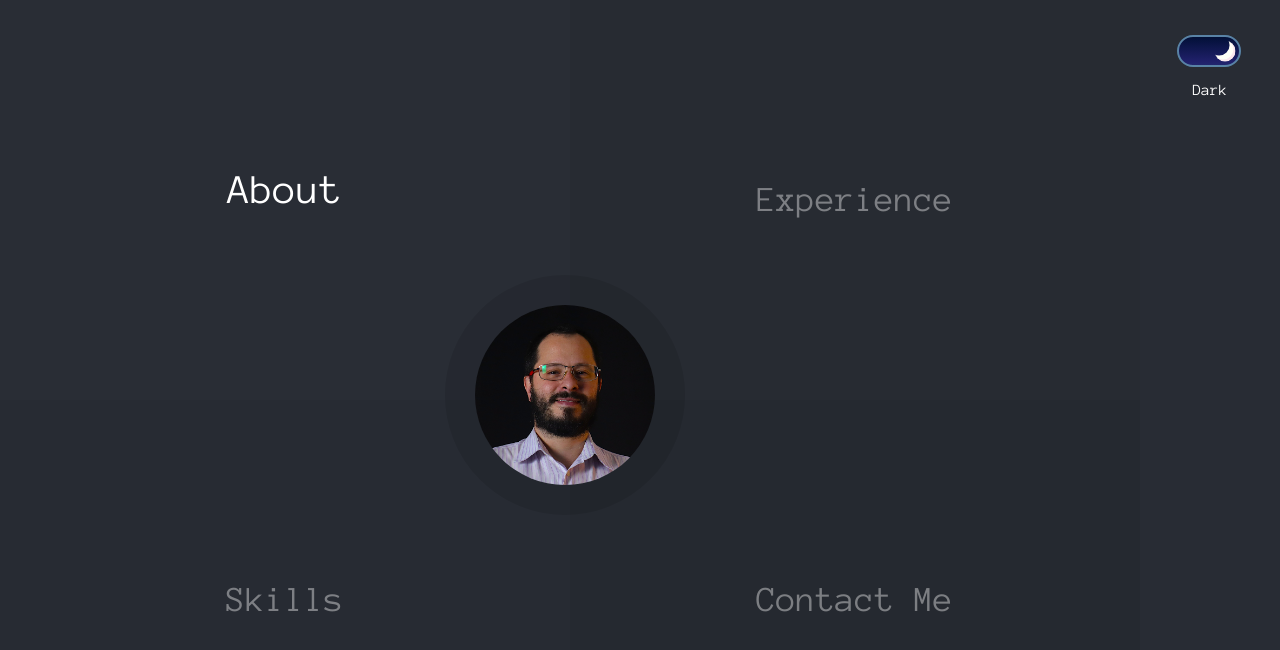
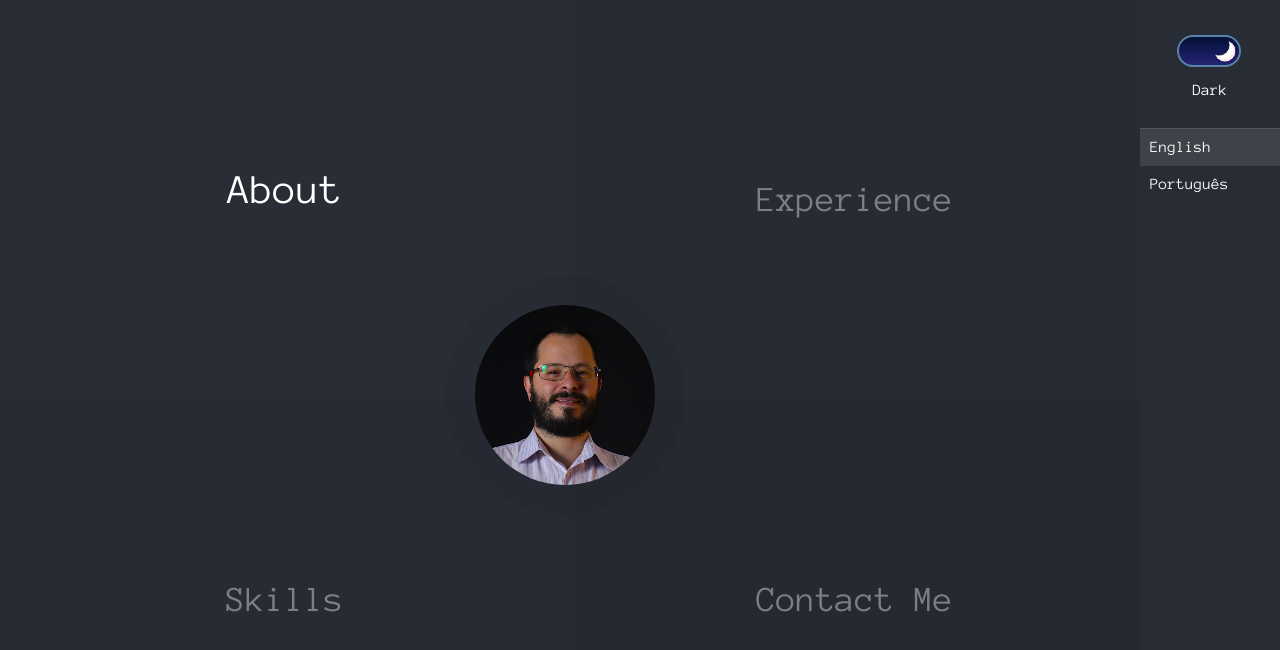
Before and after one commit to gabriel-silveira/gabriel-silveira-react-website, a React (Create React App) app: page / in a window 1280 px wide. Shown: the top 650 px of the page. Built offline with nearby package versions, Linux system fonts and the light colour scheme.

Commit message:
setLanguage method

```diff
--- /dev/null
+++ b/src/assets/sass/languages.sass
@@ -0,0 +1,13 @@
+.languages-list
+  margin-top: 30px
+
+.languages-list > div
+  cursor: pointer
+  padding: 10px
+  border-top: 1px solid rgba(255, 255, 255, 0.1)
+
+.languages-list > div:hover
+  background-color: rgba(255, 255, 255, 0.05)
+
+.languages-list > div.active
+  background-color: rgba(255, 255, 255, 0.1)
--- a/src/assets/scss/section-transitions.scss
+++ b/src/assets/scss/section-transitions.scss
@@ -23,7 +23,7 @@ $section-transition-timing-function: cubic-bezier(.4,0,.2,1);
   margin-top: -125px;
   width: 180px;
   border-radius: 140px;
-  border: 30px solid rgba(0, 0, 0, 0.1);
+  border: 30px solid rgba(0, 0, 0, 0.04);
   box-sizing: content-box;
   opacity: 1;
   transition: opacity linear 0.3s;
--- /dev/null
+++ b/src/components/menus/language.tsx
@@ -0,0 +1,51 @@
+import { Component } from "react";
+
+import '../../assets/sass/languages.sass';
+
+type LanguagesListType = {
+  selectedLanguage: string,
+  languages: string[],
+}
+
+class ChooseLanguage extends Component<{}, LanguagesListType> {
+  constructor(props: never) {
+    super(props);
+
+    this.state = {
+      selectedLanguage: 'English',
+      languages: [
+        'English',
+        'Português',
+      ]
+    }
+  }
+
+  setLanguage = (language: string) => {
+    this.setState({
+      selectedLanguage: language,
+    });
+  }
+
+  renderLanguages = (language: string) => {
+    return (
+      <div
+        className={ this.state.selectedLanguage === language ? 'active' : '' }
+        onClick={() => this.setLanguage(language)}
+      >
+        {language}
+      </div>
+    );
+  }
+
+  render() {
+    return (
+      <div className="languages-list">
+        {this.state.languages.map(
+          this.renderLanguages,
+        )}
+      </div>
+    );
+  }
+}
+
+export default ChooseLanguage;
--- a/src/components/menus/right-menu.tsx
+++ b/src/components/menus/right-menu.tsx
@@ -3,12 +3,15 @@ import { Component } from "react";
 import '../../assets/sass/right-menu.sass';
 
 import ToggleLightButton from "../buttons/toggle-light-button";
+import ChooseLanguage from "./language";
 
 class RightMenu extends Component {
   render() {
     return (
       <div id="right-menu">
         <ToggleLightButton />
+
+        <ChooseLanguage />
       </div>
     );
   }
--- a/src/pages/home.tsx
+++ b/src/pages/home.tsx
@@ -52,11 +52,11 @@ class HomePage extends Component<{}, HomeType> {
 
         <main className="main">
           {this.state.sections.map(
-            (section: string) => this.renderSection(section),
+            this.renderSection,
           )}
         </main>
       </div>
-    )
+    );
   }
 }
 
```
